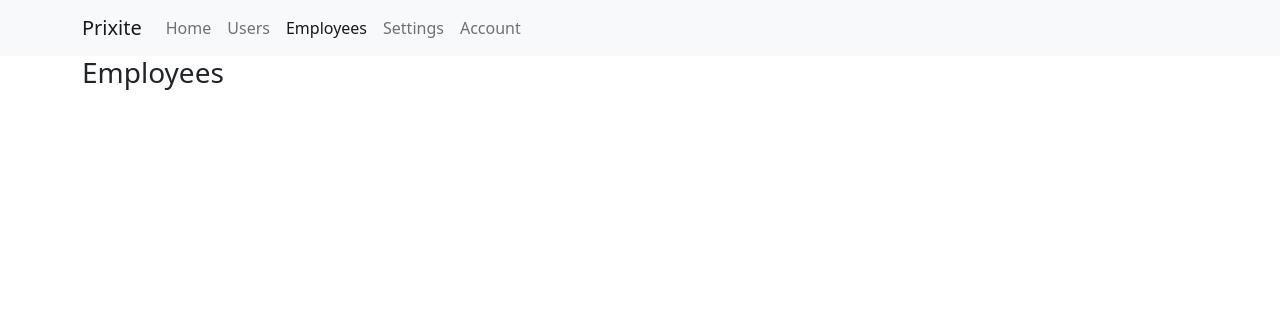
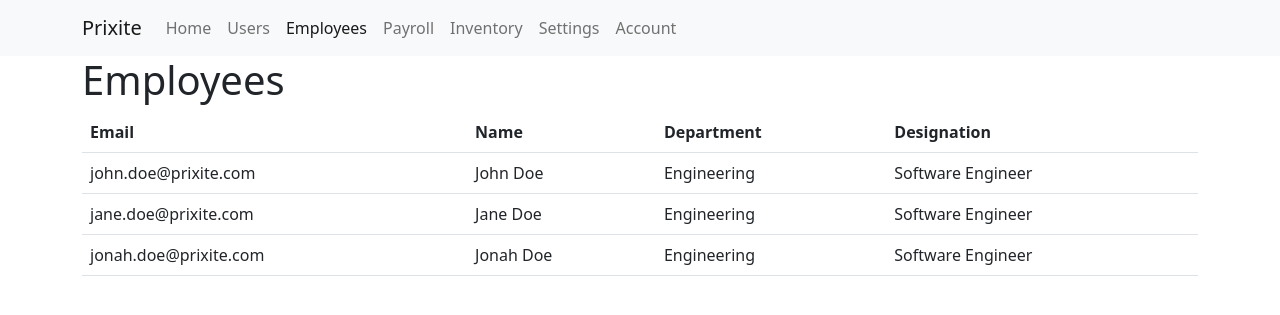
Before and after one commit to prixite/saas-erp, a Django app: page /html/employees/ in a window 1280 px wide. Shown: the top 315 px of the page. Run offline with Django 4.2, Linux system fonts and the light colour scheme.

Commit message:
Do more prototyping

```diff
--- a/app/templates/app/html/base.html
+++ b/app/templates/app/html/base.html
@@ -29,6 +29,12 @@
         {% url "html:employees" as employees_url %}
         <a class="nav-link {% if request.path == employees_url %}active{% endif %}" href="{{ employees_url }}">Employees</a>
 
+        {% url "html:payroll" as payroll_url %}
+        <a class="nav-link {% if request.path == payroll_url %}active{% endif %}" href="{{ payroll_url }}">Payroll</a>
+
+        {% url "html:inventory" as inventory_url %}
+        <a class="nav-link {% if request.path == inventory_url %}active{% endif %}" href="{{ inventory_url }}">Inventory</a>
+
         {% url "html:settings" as settings_url %}
         <a class="nav-link {% if request.path == settings_url %}active{% endif %}" href="{{ settings_url }}">Settings</a>
 
--- a/app/templates/app/html/employees.html
+++ b/app/templates/app/html/employees.html
@@ -1,5 +1,35 @@
 {% extends "app/html/base.html" %}
 
 {% block page %}
-<h3>Employees</h3>
+<h1>Employees</h1>
+<table class="table">
+  <thead>
+    <tr>
+      <th scope="col">Email</th>
+      <th scope="col">Name</th>
+      <th scope="col">Department</th>
+      <th scope="col">Designation</th>
+    </tr>
+  </thead>
+  <tbody>
+    <tr>
+      <td>john.doe@prixite.com</td>
+      <td>John Doe</td>
+      <td>Engineering</td>
+      <td>Software Engineer</td>
+    </tr>
+    <tr>
+      <td>jane.doe@prixite.com</td>
+      <td>Jane Doe</td>
+      <td>Engineering</td>
+      <td>Software Engineer</td>
+    </tr>
+    <tr>
+      <td>jonah.doe@prixite.com</td>
+      <td>Jonah Doe</td>
+      <td>Engineering</td>
+      <td>Software Engineer</td>
+    </tr>
+  </tbody>
+</table>
 {% endblock %}
--- a/app/urls/html.py
+++ b/app/urls/html.py
@@ -8,6 +8,8 @@ urlpatterns = [
     path("", views.Home.as_view(), name="home"),
     path("users/", views.Users.as_view(), name="users"),
     path("employees/", views.Employees.as_view(), name="employees"),
+    path("payroll/", views.Payroll.as_view(), name="payroll"),
+    path("inventory/", views.Inventory.as_view(), name="inventory"),
     path("settings/", views.Settings.as_view(), name="settings"),
     path("account/", views.Account.as_view(), name="account"),
 ]
--- a/app/views/html.py
+++ b/app/views/html.py
@@ -16,6 +16,14 @@ class Employees(TemplateView):
     template_name = "app/html/employees.html"
 
 
+class Payroll(TemplateView):
+    template_name = "app/html/payroll.html"
+
+
+class Inventory(TemplateView):
+    template_name = "app/html/inventory.html"
+
+
 class Settings(TemplateView):
     template_name = "app/html/settings.html"
 
```
Also changed, not shown: app/models/payroll.py (+13 -0 lines), app/templates/app/html/inventory.html (added, +31 -0 lines), app/templates/app/html/payroll.html (added, +31 -0 lines).
